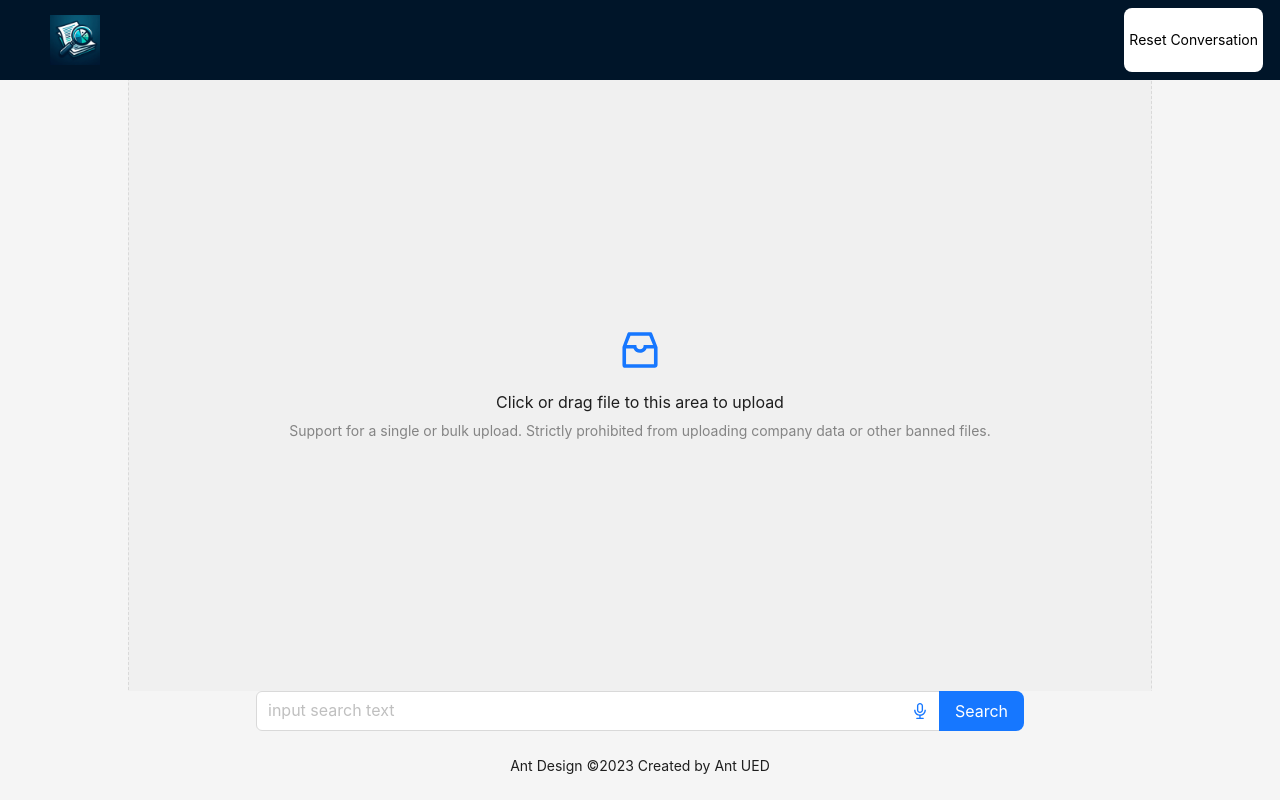
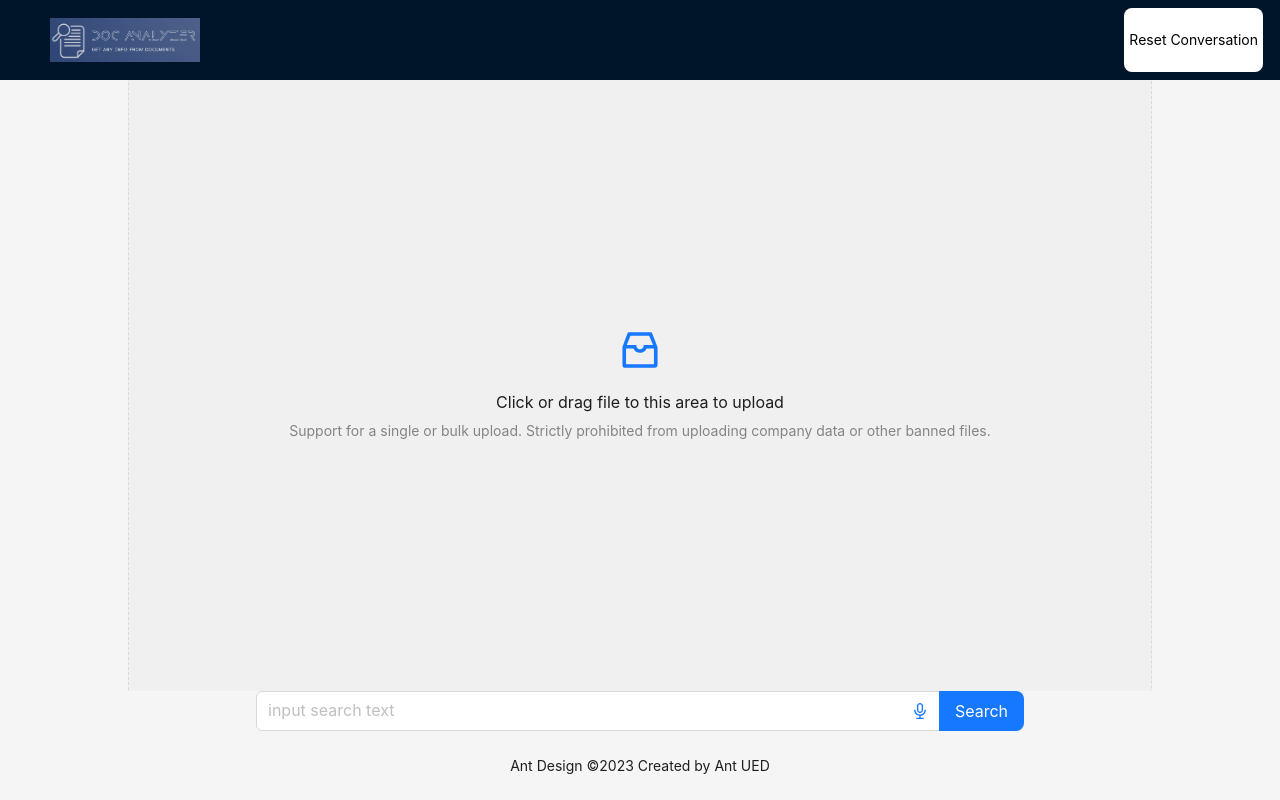
Before and after one commit to Ryand1234/Doc_Analyzer, a Next.js app in the folder doc_analyzer/: page / in a window 1280 px wide. Built offline with nearby package versions, Linux system fonts and the light colour scheme.

Commit message:
some fixes

```diff
--- a/doc_analyzer/app/page.tsx
+++ b/doc_analyzer/app/page.tsx
@@ -94,6 +94,7 @@ const App: React.FC = () => {
 
     let result = await callGPT(`${conversationString}\nUser: ${value}\nGive the answer in html format only.`);
     let lines = result.split('\n');
+    console.log(lines, result)
     lines.pop();
     lines.shift();
     result = lines.join('\n')
@@ -137,7 +138,7 @@ const App: React.FC = () => {
           alignItems: 'center',
         }}
       >
-        <Image alt="logo" width={50} height={50} src={logo} />
+        <Image alt="logo" width={150} height={150} src={logo} />
         <div style={{
             right: 5,
             position: 'inherit',
```
Also changed, not shown: doc_analyzer/public/logo.jpeg.
